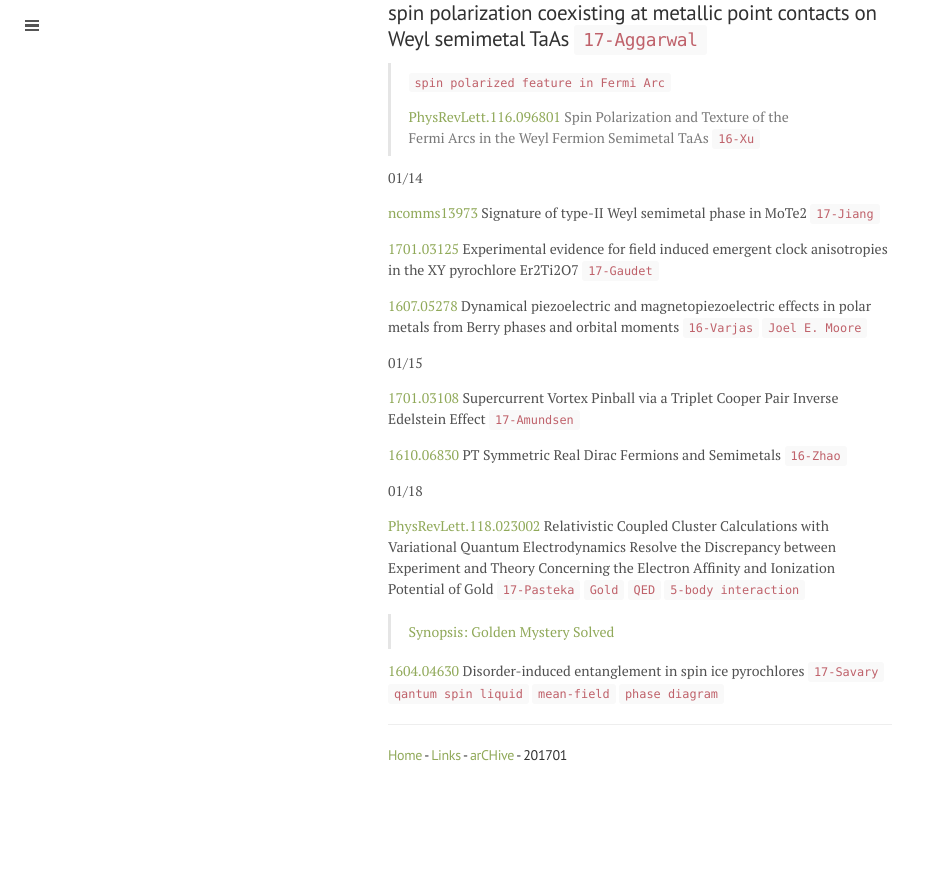
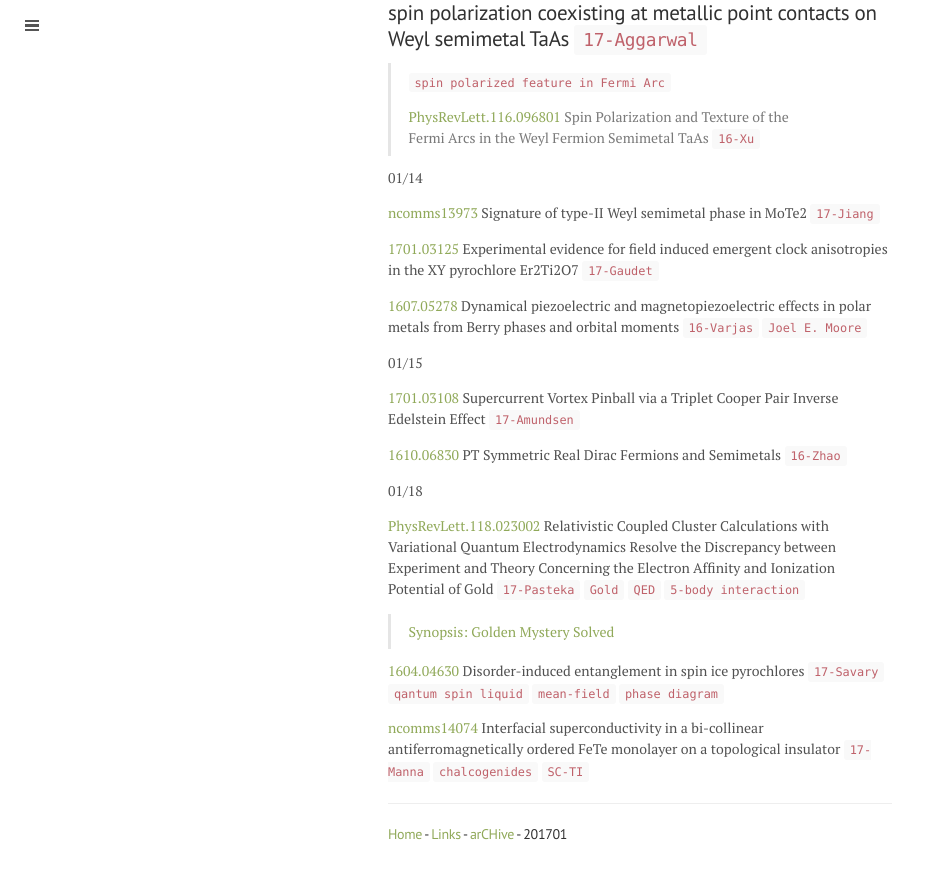
Before and after one commit to qkrwlsghdcjsworlt/work, a Jekyll site: the page built from 201701.md, in a window 1280 px wide and 900 px high, scrolled down 1994 px. Shown: the top 879 px of the window, without its empty margins (0-925 px from the left). Built offline with Jekyll 4.4.1, drawn with Linux system fonts in a browser that asks for light colours; before the commit the page ends 2815 px from its top, so only the background shows below that.

Commit message:
“update”

```diff
--- a/201701.md
+++ b/201701.md
@@ -111,6 +111,9 @@ in the XY pyrochlore Er2Ti2O7 `17-Gaudet`
 
 [1604.04630](https://arxiv.org/abs/1604.04630) Disorder-induced entanglement in spin ice pyrochlores `17-Savary` `qantum spin liquid` `mean-field` `phase diagram`
 
+[ncomms14074](http://www.nature.com/articles/ncomms14074) Interfacial superconductivity in a bi-collinear antiferromagnetically ordered FeTe monolayer on a topological insulator `17-Manna` `chalcogenides` `SC-TI`
+
+
 ---
 
 
```
